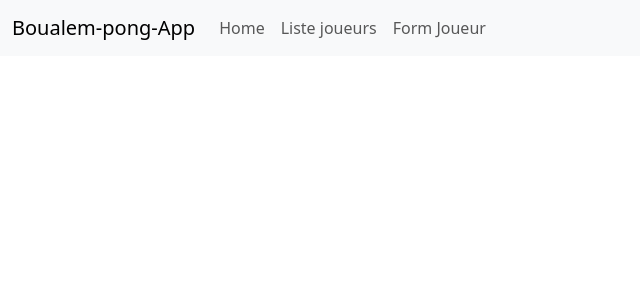
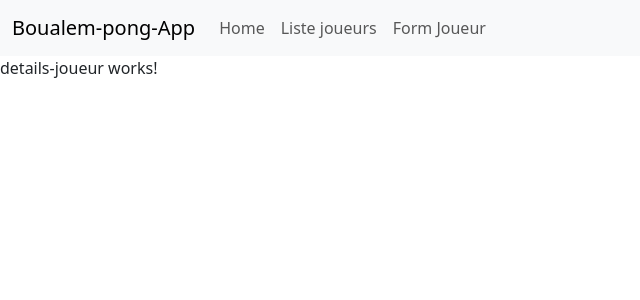
Before and after one commit to XiangLuc/Ping-pong-front, an Angular app: page /details/1 in a window 1280 px wide. Before the commit this address led to /. Shown: the top 300 px of the page, without its empty margins (0-640 px from the left). Built offline with nearby package versions, Linux system fonts and the light colour scheme.

Commit message:
ajout du composant détails joueur

```diff
--- a/src/app/app.routes.ts
+++ b/src/app/app.routes.ts
@@ -1,8 +1,10 @@
 import { Routes } from '@angular/router';
 import { JoueurListComponent } from './joueur/joueur-list/joueur-list.component';
 import { AddJoueurFormComponent } from './joueur/add-joueur-form/add-joueur-form.component';
+import { DetailsJoueurComponent } from './joueur/details-joueur/details-joueur.component';
 
 export const routes: Routes = [
     { path: 'liste_joueurs', component: JoueurListComponent },
-    { path: 'form-joueur', component: AddJoueurFormComponent}
+    { path: 'form-joueur', component: AddJoueurFormComponent},
+    { path: 'details/:id', component: DetailsJoueurComponent}
 ];
--- /dev/null
+++ b/src/app/joueur/details-joueur/details-joueur.component.html
@@ -0,0 +1 @@
+<p>details-joueur works!</p>
```
Also changed, not shown: src/app/joueur/details-joueur/details-joueur.component.ts (added, +12 -0 lines), src/app/joueur/details-joueur/details-joueur.component.css (added).
